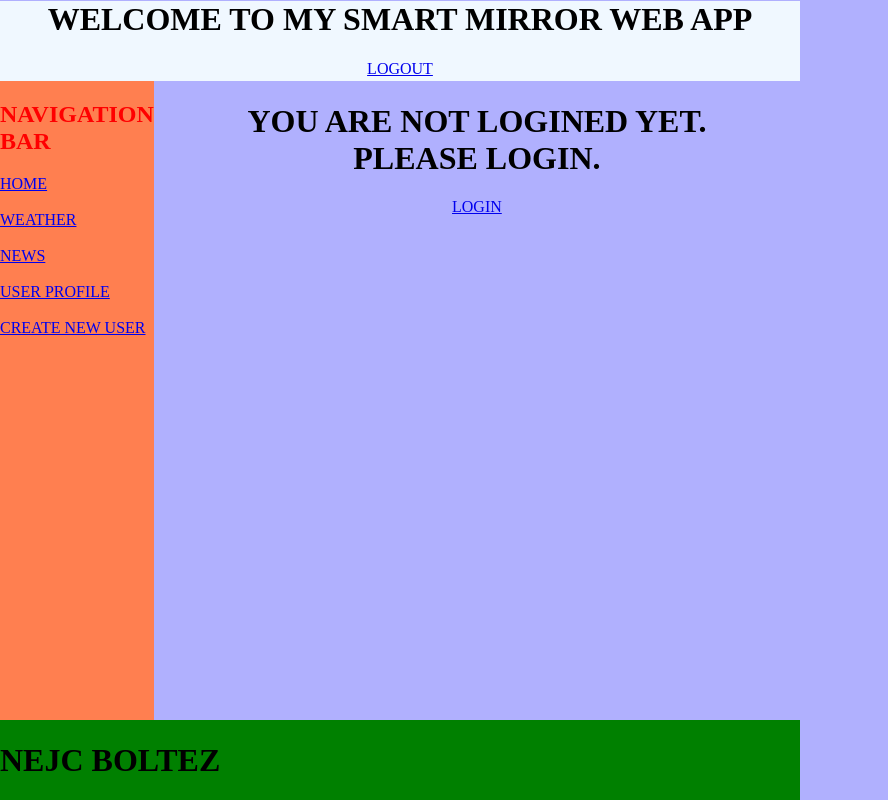
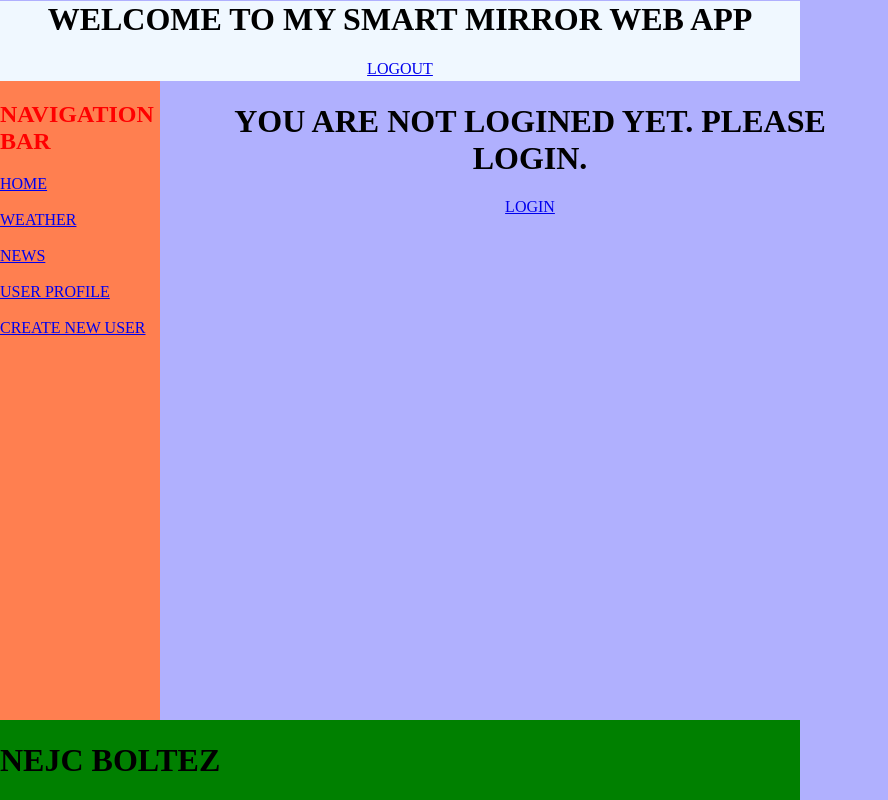
Before and after one commit to NejcBoltez/smart-mirror-server, a Django app: page / in a window 1280 px wide. Shown: the whole page, without its empty margins (0-888 px from the left). Run offline with Django 3.2, Linux system fonts and the light colour scheme.

Commit message:
body width set to 100%

```diff
--- a/templates/main_header.html
+++ b/templates/main_header.html
@@ -13,7 +13,7 @@
 <body>
     <style>
         body {
-            width: 100vh;
+            width: 100%;
             margin: 0;
             padding: 0;
             background-color: rgb(176, 176, 254);
```
